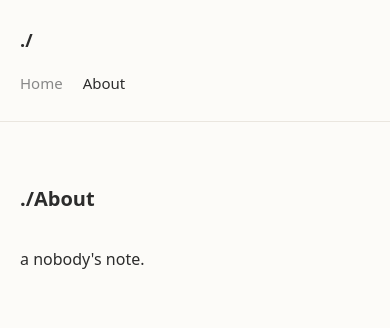
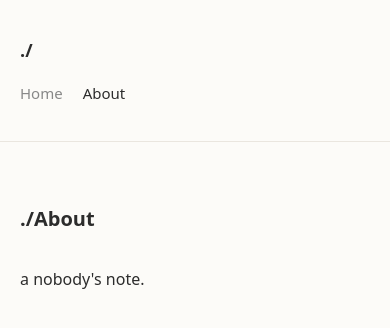
Before and after one commit to antssxjyl/antssxjyl.github.io, a plain HTML site: page about.html in a window 390 px wide. Drawn offline with Linux system fonts and the light colour scheme.

Commit message:
Fix formatting issues in about.html

```diff
--- a/about.html
+++ b/about.html
@@ -95,7 +95,7 @@ nav .active {
     .sidebar {
         width:100%;
         height:auto;
-        padding:25px 20px;
+        padding:35px 20px;
         border-right:none;
         border-bottom:1px solid var(--border);
     }
```
